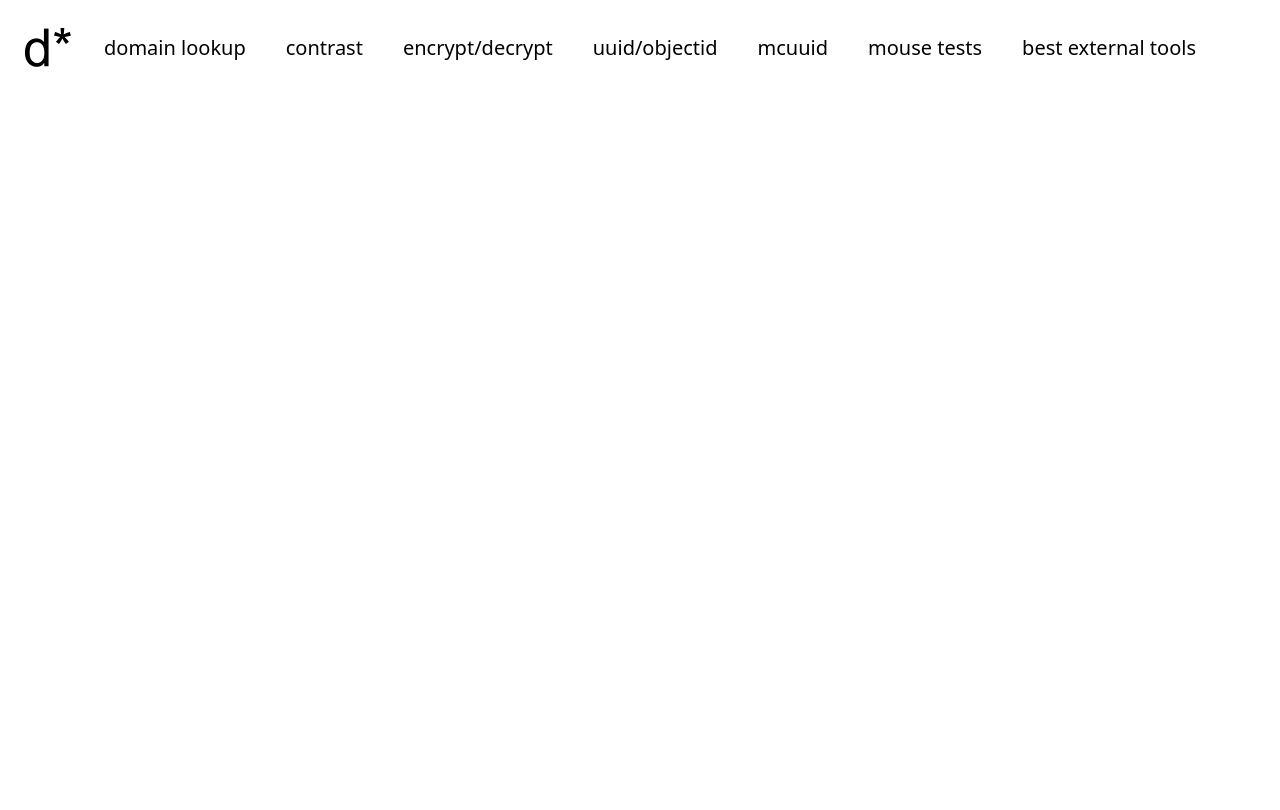
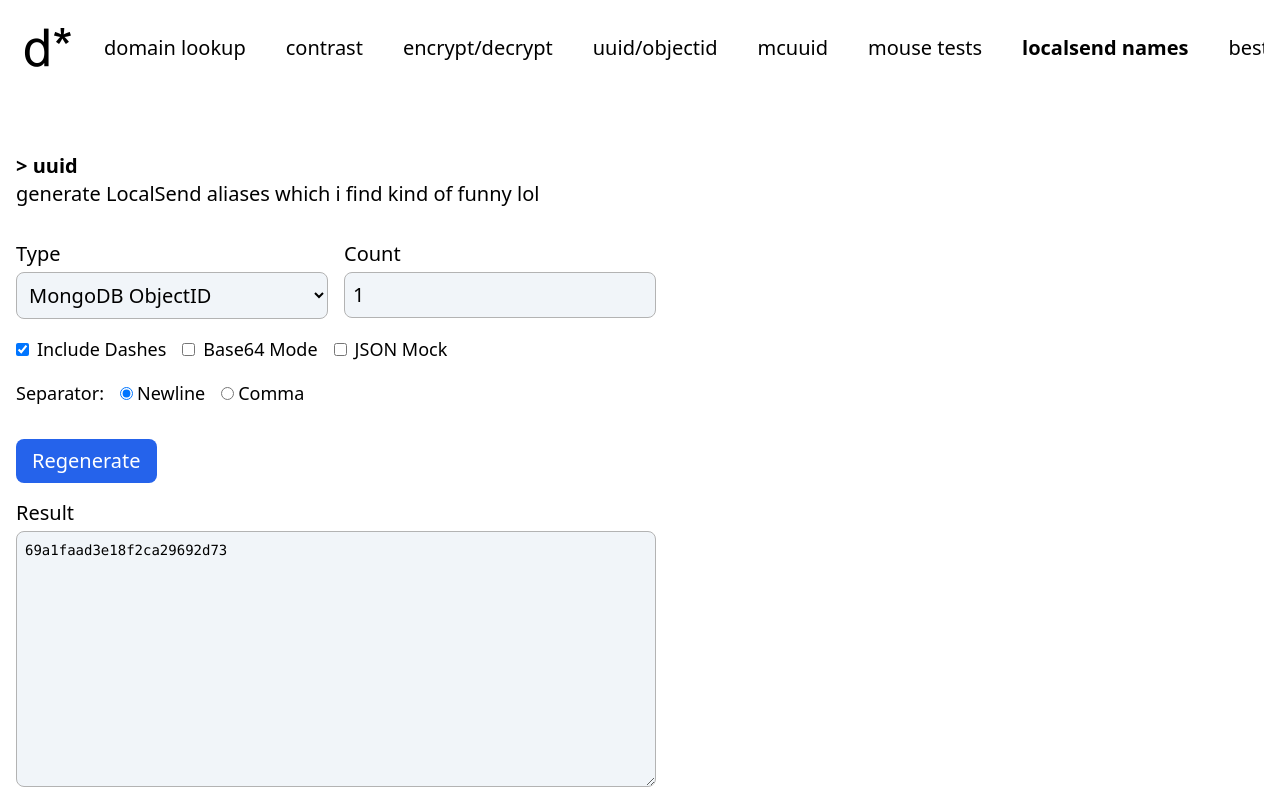
Before and after one commit to qaptivator/domain-stuff, a Nuxt app: page /localsend-names in a window 1280 px wide. Built offline with nearby package versions, Linux system fonts and the light colour scheme.

Commit message:
adjusted styling and made a new page

```diff
--- a/assets/css/main.css
+++ b/assets/css/main.css
@@ -12,6 +12,12 @@ body,
 	margin: 0 !important;
 	min-height: 100% !important;
 	width: 100% !important;
+}
+
+input,
+textarea,
+select {
+	border: 2px solid #b3b3b3;
 }
 
 @layer base {
--- a/layouts/default.vue
+++ b/layouts/default.vue
@@ -54,6 +54,7 @@ export default {
 				{ label: 'uuid/objectid', to: '/uuid' },
 				{ label: 'mcuuid', to: '/mcuuid' },
 				{ label: 'mouse tests', to: '/mouse' },
+				{ label: 'localsend names', to: '/localsend-names' },
 				{ label: 'best external tools', to: '/external-tools' },
 			],
 		}
--- a/pages/contrast.vue
+++ b/pages/contrast.vue
@@ -22,7 +22,8 @@
 					v-model="hex"
 					type="text"
 					maxlength="6"
-					class="bg-transparent text-5xl md:text-7xl font-light w-44 md:w-64 outline-none border-b-2 border-transparent focus:border-current transition-all lowercase"
+					class="bg-transparent text-5xl md:text-7xl font-light w-44 md:w-64 outline-none !border-b-2 !border-transparent focus:border-current transition-all lowercase"
+					:class="isDark ? 'focus:!border-b-white' : 'focus:!border-b-black'"
 					spellcheck="false"
 					placeholder="ffffff"
 				/>
--- /dev/null
+++ b/pages/localsend-names.vue
@@ -0,0 +1,248 @@
+<template>
+	<div class="p-4 text-xl">
+		<h1>> uuid</h1>
+		<p class="mb-8">
+			generate LocalSend aliases which i find kind of funny lol
+		</p>
+
+		<div class="grid grid-cols-1 md:grid-cols-2 gap-4 mb-4 max-w-[40rem]">
+			<div>
+				<p class="mb-1">Type</p>
+				<select
+					v-model="formMode"
+					class="border p-2 w-full rounded-lg bg-slate-100"
+				>
+					<option value="objectid">MongoDB ObjectID</option>
+					<option value="uuidv4">UUID v4 (Standart/Random)</option>
+					<option value="uuidv7">UUID v7 (Timestamp-based)</option>
+					<option value="uuidv1">UUID v1 (Time-based)</option>
+					<option value="guid">GUID (Microsoft style)</option>
+					<option value="null">Null/Nil/Empty UUID</option>
+					<option value="cuid2">Cuid2 (Secure/Hashed)</option>
+					<option value="nanoid">NanoID (URL-Safe)</option>
+					<option value="shortid">ShortID (Small/Random)</option>
+				</select>
+			</div>
+			<div>
+				<p class="mb-1">Count</p>
+				<input
+					v-model.number="formCount"
+					type="number"
+					min="1"
+					max="100"
+					class="border p-2 w-full rounded-lg bg-slate-100"
+				/>
+			</div>
+		</div>
+
+		<div class="mb-8 space-y-2 text-lg">
+			<div class="flex flex-wrap gap-4">
+				<label class="flex items-center gap-2">
+					<input
+						type="checkbox"
+						v-model="useDashes"
+					/>
+					Include Dashes
+				</label>
+				<label class="flex items-center gap-2">
+					<input
+						type="checkbox"
+						v-model="useBase64"
+					/>
+					Base64 Mode
+				</label>
+				<label class="flex items-center gap-2">
+					<input
+						type="checkbox"
+						v-model="useJsonMock"
+					/>
+					JSON Mock
+				</label>
+			</div>
+
+			<div class="flex items-center gap-4 pt-2">
+				<p>Separator:</p>
+				<label class="flex items-center gap-1">
+					<input
+						type="radio"
+						value="newline"
+						v-model="separator"
+					/>
+					Newline
+				</label>
+				<label class="flex items-center gap-1">
+					<input
+						type="radio"
+						value="comma"
+						v-model="separator"
+					/>
+					Comma
+				</label>
+			</div>
+		</div>
+
+		<button
+			@click="generate"
+			class="mb-4 bg-blue-600 text-white px-4 py-2 rounded-lg hover:bg-blue-700 transition"
+		>
+			Regenerate
+		</button>
+
+		<div>
+			<p class="mb-1">Result</p>
+			<textarea
+				readonly
+				v-model="formResult"
+				class="border p-2 w-full max-w-[40rem] h-64 rounded-lg bg-slate-100 font-mono text-sm"
+			/>
+		</div>
+	</div>
+</template>
+
+<script lang="ts">
+import { v1 as uuidv1, v4 as uuidv4, v7 as uuidv7, NIL as NIL_UUID } from 'uuid'
+import { createId as createCuid } from '@paralleldrive/cuid2'
+import { nanoid } from 'nanoid'
+
+export default {
+	name: 'MongoId',
+	data() {
+		return {
+			formMode: 'objectid' as
+				| 'objectid'
+				| 'uuidv1'
+				| 'uuidv4'
+				| 'uuidv7'
+				| 'cuid2'
+				| 'nanoid'
+				| 'shortid'
+				| 'guid'
+				| 'null',
+			formCount: 1,
+			useDashes: true,
+			useBase64: false,
+			useJsonMock: false,
+			separator: 'newline' as 'newline' | 'comma',
+			formResult: '',
+		}
+	},
+	mounted() {
+		this.generate()
+	},
+	watch: {
+		formMode() {
+			this.generate()
+		},
+		formCount() {
+			this.generate()
+		},
+		useDashes() {
+			this.generate()
+		},
+		useBase64() {
+			this.generate()
+		},
+		useJsonMock() {
+			this.generate()
+		},
+		separator() {
+			this.generate()
+		},
+	},
+	methods: {
+		generateObjectId() {
+			const timestamp = Math.floor(Date.now() / 1000)
+				.toString(16)
+				.padStart(8, '0')
+			const random = 'xxxxxxxxxxxxxxxx'.replace(/[x]/g, () =>
+				((Math.random() * 16) | 0).toString(16)
+			)
+			return timestamp + random
+		},
+		generateShortId() {
+			// A concise, URL-safe alphabet (8 characters long)
+			const alphabet =
+				'0123456789abcdefghijklmnopqrstuvwxyzABCDEFGHIJKLMNOPQRSTUVWXYZ'
+			return Array.from(
+				{ length: 8 },
+				() => alphabet[Math.floor(Math.random() * alphabet.length)]
+			).join('')
+		},
+		toBase64(hex: string) {
+			try {
+				const pairs = hex.match(/\w{2}/g)
+				if (!pairs) return hex
+				return btoa(
+					pairs.map((x) => String.fromCharCode(parseInt(x, 16))).join('')
+				)
+			} catch {
+				return hex
+			}
+		},
+		generate() {
+			const results: any[] = []
+			for (let i = 0; i < this.formCount; i++) {
+				let id = ''
+				switch (this.formMode) {
+					case 'objectid':
+						id = this.generateObjectId()
+						break
+					case 'uuidv1':
+						id = uuidv1()
+						break
+					case 'uuidv4':
+						id = uuidv4()
+						break
+					case 'uuidv7':
+						id = uuidv7()
+						break
+					case 'cuid2':
+						id = createCuid()
+						break
+					case 'nanoid':
+						id = nanoid()
+						break
+					case 'shortid':
+						id = this.generateShortId()
+						break
+					case 'null':
+						id = NIL_UUID
+						break
+					case 'guid':
+						id = uuidv4().toUpperCase()
+						break
+				}
+
+				// Apply formatting to hex-based IDs
+				const isHexId = [
+					'objectid',
+					'uuidv1',
+					'uuidv4',
+					'uuidv7',
+					'null',
+					'guid',
+				].includes(this.formMode)
+
+				if (isHexId) {
+					if (!this.useDashes) id = id.replace(/-/g, '')
+					if (this.useBase64) id = this.toBase64(id.replace(/-/g, ''))
+				}
+
+				if (this.useJsonMock) {
+					results.push({
+						_id: this.formMode === 'objectid' ? { $oid: id } : id,
+						index: i,
+						created_at: new Date().toISOString(),
+					})
+				} else {
+					results.push(id)
+				}
+			}
+
+			this.formResult = this.useJsonMock
+				? JSON.stringify(results, null, 4)
+				: results.join(this.separator === 'newline' ? '\n' : ', ')
+		},
+	},
+}
+</script>
--- a/pages/uuid.vue
+++ b/pages/uuid.vue
@@ -3,7 +3,7 @@
 		<h1>> uuid</h1>
 		<p class="mb-8">
 			generate MongoDB ObjectIDs, UUIDs (v1, v4, v7, null/nil/empty), Cuid2,
-			NanoID, or ShortID.
+			NanoID, or ShortID
 		</p>
 
 		<div class="grid grid-cols-1 md:grid-cols-2 gap-4 mb-4 max-w-[40rem]">
```
